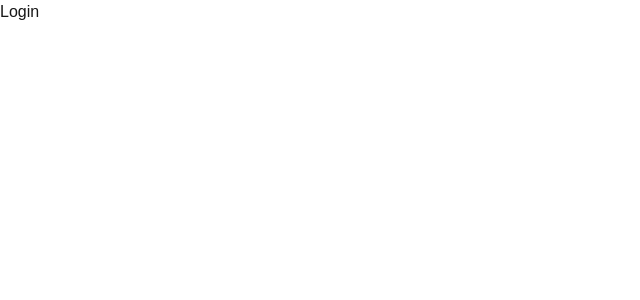
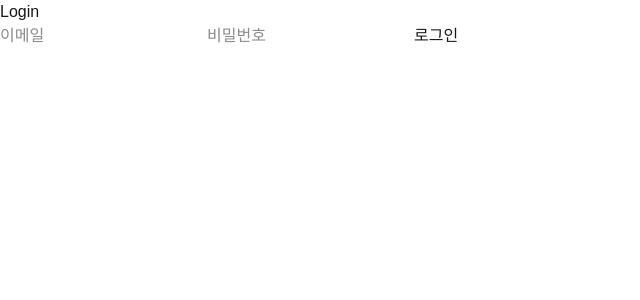
Before and after one commit to minji-bit/movie-mind-frontend, a Next.js app: page /login in a window 1280 px wide. Shown: the top 300 px of the page, without its empty margins (0-640 px from the left). Built offline with nearby package versions, Linux system fonts and the light colour scheme.

Commit message:
feat: 로그인 화면만 생성(백엔드 연결 필요)

```diff
--- a/app/login/page.tsx
+++ b/app/login/page.tsx
@@ -1,3 +1,47 @@
+"use client";
+import { useState } from "react";
+import { useRouter } from "next/navigation";
+
 export default function LoginPage() {
-  return <div>Login</div>;
+  const [email, setEmail] = useState("");
+  const [password, setPassword] = useState("");
+
+  const router = useRouter();
+
+  const handleEmailChange = (event: React.ChangeEvent<HTMLInputElement>) => {
+    setEmail(event.target.value);
+  };
+
+  const handlePasswordChange = (event: React.ChangeEvent<HTMLInputElement>) => {
+    setPassword(event.target.value);
+  };
+
+  const handleSubmit = (event: React.FormEvent<HTMLFormElement>) => {
+    event.preventDefault();
+    console.log(email, password);
+    //로그인 성공시 토큰 저장
+    localStorage.setItem("accessToken", "1234567890");
+    //로그인 성공시
+    router.push("/reviews");
+  };
+  return (
+    <div>
+      <h1>Login</h1>
+      <form onSubmit={handleSubmit}>
+        <input
+          type="email"
+          placeholder="이메일"
+          onChange={handleEmailChange}
+          value={email}
+        />
+        <input
+          type="password"
+          placeholder="비밀번호"
+          onChange={handlePasswordChange}
+          value={password}
+        />
+        <button type="submit">로그인</button>
+      </form>
+    </div>
+  );
 }
```
